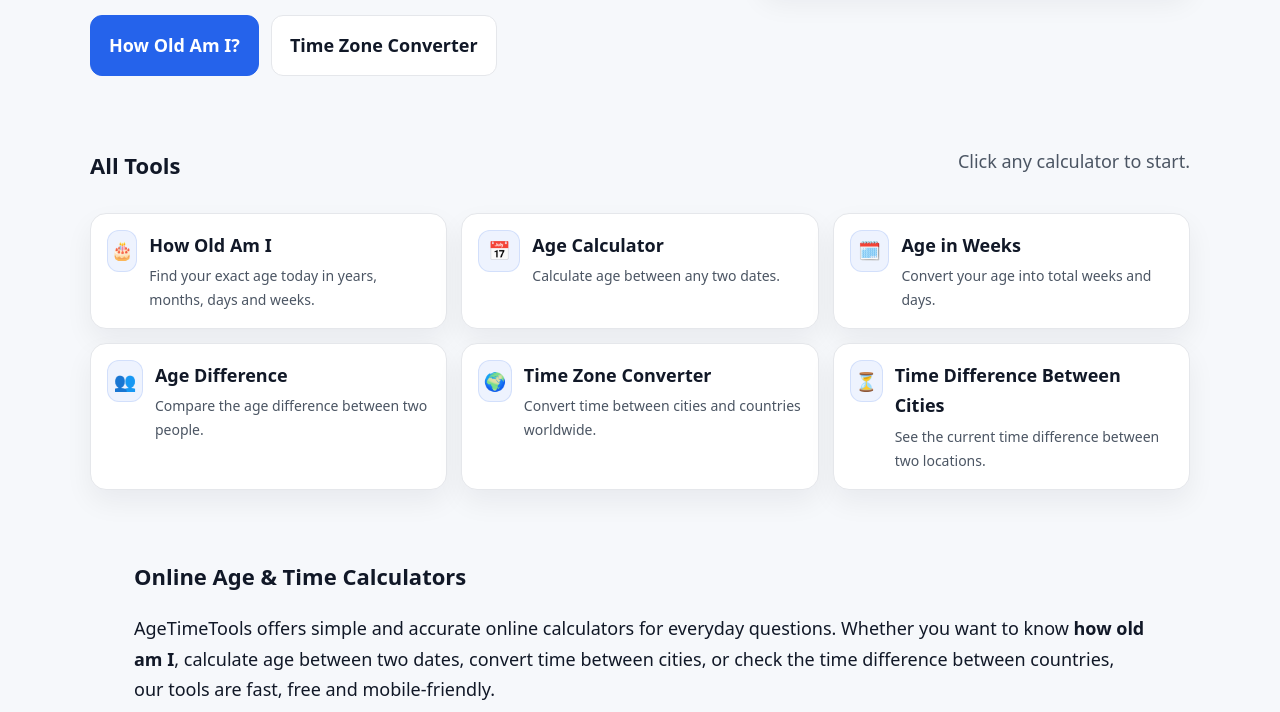
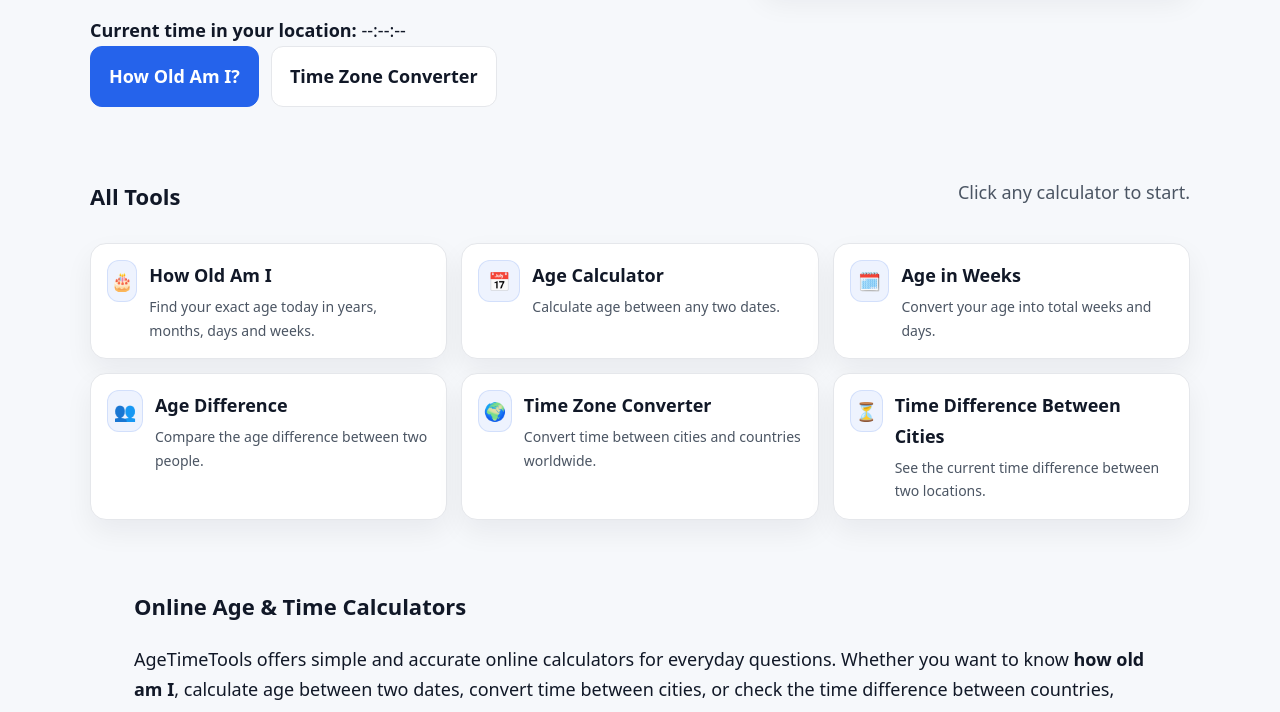
Before and after one commit to mapetu93/age-time-tools1, a plain HTML site: page index.html in a window 1280 px wide. Shown: the part 280-992 px from the top of the page. Drawn offline with Linux system fonts and the light colour scheme.

Commit message:
index.html

```diff
--- a/index.html
+++ b/index.html
@@ -34,6 +34,11 @@
       <p class="lead">
         Simple, accurate and fast calculators for everyday questions.
       </p>
+      <div class="current-time-box">
+  <strong>Current time in your location:</strong>
+  <span id="live_time">--:--:--</span>
+  <span id="live_gmt"></span>
+</div>
 
       <div class="cta-row">
         <a href="/how-old-am-i.html" class="btn">How Old Am I?</a>
```
